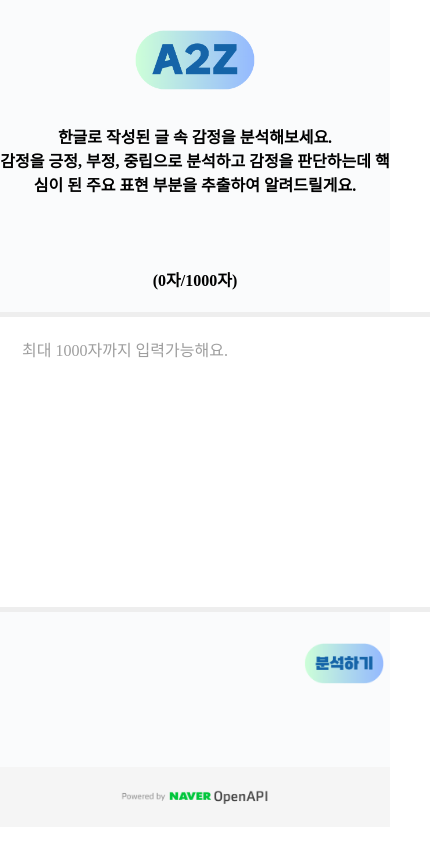
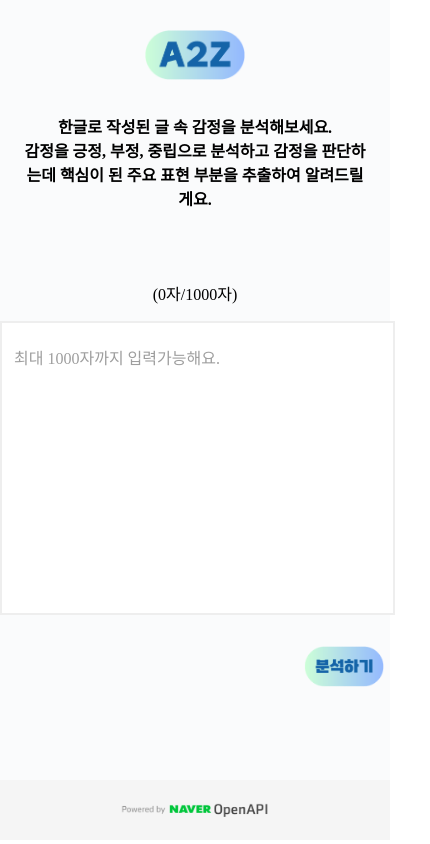
Before and after one commit to Nyoungsun/AtoZ, a React (Create React App) app in the folder src/main/front/: page /GetMySentiment in a window 390 px wide. Shown: the whole page, 430 px wide, since content can reach past the window. Built offline with nearby package versions, Linux system fonts and the light colour scheme; a web font is replaced by a local one.

Commit message:
모바일수정

```diff
--- a/src/main/front/src/component/GetMySentiment/GetMySentimentMobile.js
+++ b/src/main/front/src/component/GetMySentiment/GetMySentimentMobile.js
@@ -18,11 +18,11 @@ const GetMySentimentMobile = (props) => {
                     </div>
                 </Link>
                 <div>
-                    <h4 style={{ lineHeight: 1.5 }}>
+                    <h4 className={style.title} style={{ lineHeight: 1.5 }}>
                         한글로 작성된 글 속 감정을 분석해보세요. <br />
                         감정을 긍정, 부정, 중립으로 분석하고 감정을 판단하는데 핵심이 된 주요 표현 부분을 추출하여 알려드릴게요. <br /><br /><br />
                     </h4>
-                    <h4>({inputCount}자/1000자)</h4>
+                    <p>({inputCount}자/1000자)</p>
                     <div className={style.textAreaWrap}>
                         <textarea placeholder='최대 1000자까지 입력가능해요.' rows={1} className={style.textArea} onChange={onInput} ref={textArea} maxLength='1000'></textarea>
                     </div>
--- a/src/main/front/src/component/GetMySentiment/GetMySentimentTablet.js
+++ b/src/main/front/src/component/GetMySentiment/GetMySentimentTablet.js
@@ -22,7 +22,7 @@ const GetMySentimentTablet = (props) => {
                         한글로 작성된 글 속 감정을 분석해보세요. <br />
                         감정을 긍정, 부정, 중립으로 분석하고 감정을 판단하는데 핵심이 된 주요 표현 부분을 추출하여 알려드릴게요. <br /><br /><br />
                     </h3>
-                    <h4>({inputCount}자/1000자)</h4>
+                    <p>({inputCount}자/1000자)</p>
                     <div className={style.textAreaWrap}>
                         <textarea placeholder='최대 1000자까지 입력가능해요.' rows={1} className={style.textArea} onChange={onInput} ref={textArea} maxLength='1000'></textarea>
                     </div>
--- a/src/main/front/src/component/Main/MainMobile.js
+++ b/src/main/front/src/component/Main/MainMobile.js
@@ -19,7 +19,7 @@ const MainMobile = (props) => {
                             <div className={style.loadingDiv}>
                                 <img src='/img/loading.png' alt='loading' className={style.loading} />
                             </div> :
-                            <img src='/img/logo.png' alt='logo' />
+                            <Link to ='/'><img src='/img/logo.png' alt='logo' /></Link>
                     }
                 </div>
                 <div className={style.inputDiv}>
--- a/src/main/front/src/component/Main/MainPc.js
+++ b/src/main/front/src/component/Main/MainPc.js
@@ -19,7 +19,7 @@ const MainPc = (props) => {
                             <div className={style.loadingDiv}>
                                 <img src='/img/loading.png' alt='loading' className={style.loading} />
                             </div> :
-                            <img src='/img/logo.png' alt='logo' /> //public 폴더 안에 이미지 절대 경로로 가져올 때 사용법
+                            <Link to ='/'><img src='/img/logo.png' alt='logo' /></Link> //public 폴더 안에 이미지 절대 경로로 가져올 때 사용법
                     }
                 </div>
                 <div className={style.inputDiv}>
--- a/src/main/front/src/component/Main/MainTablet.js
+++ b/src/main/front/src/component/Main/MainTablet.js
@@ -20,7 +20,7 @@ const MainTablet = (props) => {
                             <div className={style.loadingDiv}>
                                 <img src='/img/loading.png' alt='loading' className={style.loading} />
                             </div> :
-                            <img src='/img/logo.png' alt='logo' /> //public 폴더 안에 이미지 절대 경로로 가져올 때 사용법
+                           <Link to ='/'><img src='/img/logo.png' alt='logo' /></Link> //public 폴더 안에 이미지 절대 경로로 가져올 때 사용법
                     }
                 </div>
                 <div className={style.inputDiv}>
--- a/src/main/front/src/css/GetMySentiment/GetMySentimentM.module.css
+++ b/src/main/front/src/css/GetMySentiment/GetMySentimentM.module.css
@@ -1,32 +1,31 @@
-.body{
-    min-height: calc(100vh - 4.8rem);
+.body {
+    min-height: calc(100vh - 4rem);
 }
 
-.logo{
-    display:inline-block;
+.logo {
+    display: inline-block;
     margin-top: 30px;
     margin-bottom: 10px;
     text-align: center;
 }
 
 .logo img {
-    width: 120px;
+    width: 100px;
 }
 
+.title{
+    padding: 0 20px;
+}
 .textAreaWrap {
     background-color: #ffffff;
-    border-bottom: #eeeeee solid 5px;
-    border-top: #eeeeee solid 5px;;
-    width: 100%;
+    border: #eeeeee solid 2px;
+    width: 95%;
     height: 250px;
     margin: 0 auto;
-    display: flex;
-    align-items: center;
-    justify-content: center;
-    padding: 20px;
+    padding: 20px 10px;
 }
 
-.textArea{
+.textArea {
     border: none;
     font-size: 13pt;
     resize: none;
@@ -46,25 +45,28 @@
 }
 
 .textArea::-webkit-scrollbar {
-    width: 8px;  /* 스크롤바의 너비 */
+    width: 8px;
+    /* 스크롤바의 너비 */
 }
 
 .textArea::-webkit-scrollbar-thumb {
-    background: #1564A8; /* 스크롤바의 색상 */
+    background: #1564A8;
+    /* 스크롤바의 색상 */
     border-radius: 10px;
 }
 
 .textArea::-webkit-scrollbar-track {
-    background: rgba(33, 121, 245, 0.1);  /*스크롤바 뒷 배경 색상*/
+    background: rgba(33, 121, 245, 0.1);
+    /*스크롤바 뒷 배경 색상*/
 }
 
-.btnWrap{
+.btnWrap {
     text-align: right;
     margin: 0 auto;
     width: 100%;
 }
 
-.analyzeBtn{
+.analyzeBtn {
     border: none;
     background: none;
     margin-top: 30px;
--- a/src/main/front/src/css/Items/ItemsM.module.css
+++ b/src/main/front/src/css/Items/ItemsM.module.css
@@ -12,14 +12,8 @@
 
 .items:hover {
     background: #eeeeee;
-    transition: background 0.1s ease;
+
 }
-
-.items:active {
-    transform: translateY(5px);
-    transition: transform 0.1s ease, box-shadow 0.1s ease;
-}
-
 
 .description{
     font-size: 11pt;
--- a/src/main/front/src/css/MySentimentResult/MySentimentResultM.module.css
+++ b/src/main/front/src/css/MySentimentResult/MySentimentResultM.module.css
@@ -10,15 +10,15 @@
 }
 
 .logo img {
-    width: 95px;
+    width: 90px;
 }
 
 .resultArea{
     background: #ffffff;
-    font-size: 13pt;
-    border-bottom: 3px solid #eeeeee;
-    border-top: 3px solid #eeeeee;
-    width: 100%;
+    font-size: 12pt;
+    border: 3px solid #eeeeee;
+    width: 85%;
+    padding: 15px 35px;
     height: auto;
     margin: 0px auto 40px auto;
 }
@@ -26,6 +26,7 @@
 .btnWrap{
     text-align: center;
     width: 100%;
+    padding-bottom: 40px;
 }
 
 .btnWrap img {
--- a/src/main/front/src/css/MySentimentResult/MySentimentResultP.module.css
+++ b/src/main/front/src/css/MySentimentResult/MySentimentResultP.module.css
@@ -19,6 +19,7 @@
     border: 1px solid #eeeeee;
     box-shadow: 2px 2px 2px 2px #eeeeee;
     border-radius: 25px;
+    padding: 20px 45px;
     width: 1000px;
     height: auto;
     margin: 0px auto 60px auto;
```
Also changed, not shown: src/main/front/src/component/MySentimentResult/MySentimentResultMobile.js (+9 -5 lines), src/main/front/src/component/MySentimentResult/MySentimentResultPc.js (+9 -5 lines), src/main/front/src/component/MySentimentResult/MySentimentResultTablet.js (+9 -5 lines).
